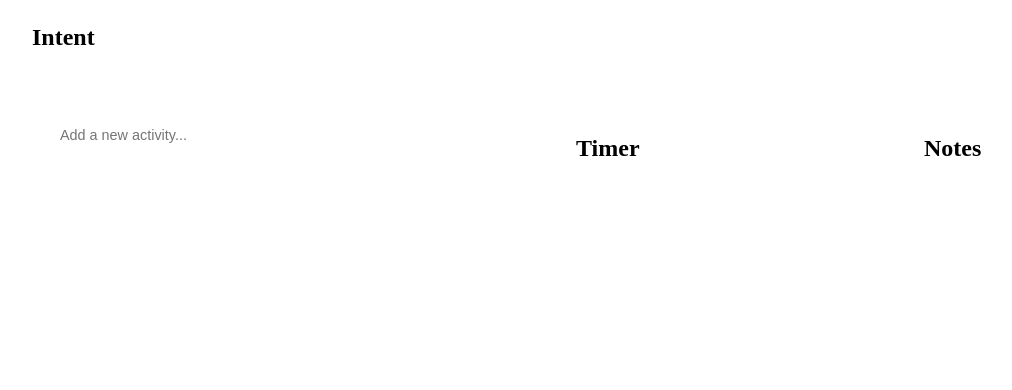
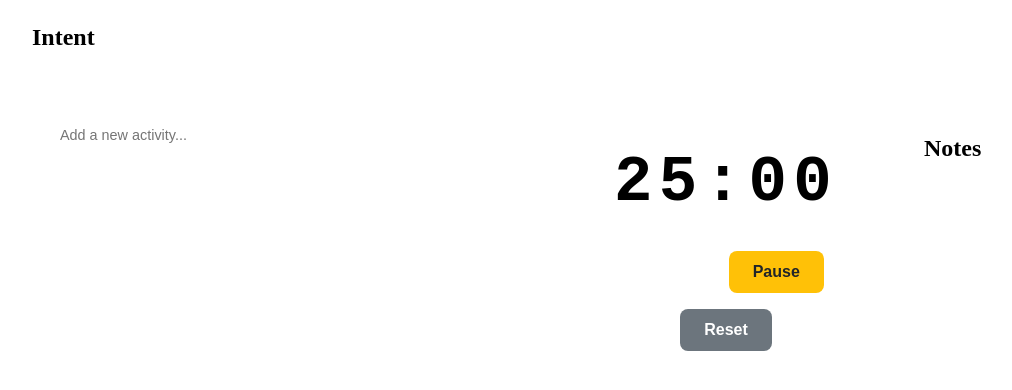
Before and after one commit to SimField2107/intent-app, a React (Vite) app: page / in a window 1280 px wide. Shown: the top 390 px of the page, without its empty margins (8-1020 px from the left). Built offline with nearby package versions, Linux system fonts and the light colour scheme; the HTML template or start-up script is replaced by a standard one.

Commit message:
feat: Build static UI for Pomodoro Timer

```diff
--- /dev/null
+++ b/src/components/Timer.jsx
@@ -0,0 +1,23 @@
+import React from 'react';
+import styles from './Timer.module.css';
+
+const Timer = () => {
+  return (
+    <div className={styles.timer}>
+      <div className={styles.timeDisplay}>25:00</div>
+      <div className={styles.controls}>
+        <button className={`${styles.button} ${styles.startButton}`}>
+          Start
+        </button>
+        <button className={`${styles.button} ${styles.pauseButton}`}>
+          Pause
+        </button>
+        <button className={`${styles.button} ${styles.resetButton}`}>
+          Reset
+        </button>
+      </div>
+    </div>
+  );
+};
+
+export default Timer;
--- /dev/null
+++ b/src/components/Timer.module.css
@@ -0,0 +1,69 @@
+.timer {
+  display: flex;
+  flex-direction: column;
+  align-items: center;
+  gap: 2rem;
+  padding: 2rem;
+}
+
+.timeDisplay {
+  font-size: 4rem;
+  font-weight: 700;
+  color: var(--primary-accent);
+  text-align: center;
+  font-family: 'Courier New', monospace;
+  letter-spacing: 0.1em;
+  margin: 0;
+}
+
+.controls {
+  display: flex;
+  gap: 1rem;
+  justify-content: center;
+  flex-wrap: wrap;
+}
+
+.button {
+  padding: 0.75rem 1.5rem;
+  border: none;
+  border-radius: 8px;
+  font-size: 1rem;
+  font-weight: 600;
+  cursor: pointer;
+  transition: all 0.2s ease;
+  min-width: 80px;
+}
+
+.startButton {
+  background-color: var(--primary-accent);
+  color: white;
+}
+
+.startButton:hover {
+  background-color: #0099e6;
+  transform: translateY(-1px);
+}
+
+.pauseButton {
+  background-color: #ffc107;
+  color: #212529;
+}
+
+.pauseButton:hover {
+  background-color: #e0a800;
+  transform: translateY(-1px);
+}
+
+.resetButton {
+  background-color: #6c757d;
+  color: white;
+}
+
+.resetButton:hover {
+  background-color: #5a6268;
+  transform: translateY(-1px);
+}
+
+.button:active {
+  transform: translateY(0);
+}
--- a/src/pages/DashboardPage.jsx
+++ b/src/pages/DashboardPage.jsx
@@ -1,6 +1,7 @@
 import React from 'react';
 import Header from '../components/Header';
 import Menu from '../components/Menu';
+import Timer from '../components/Timer';
 import styles from './DashboardPage.module.css';
 
 const DashboardPage = () => {
@@ -12,7 +13,7 @@ const DashboardPage = () => {
           <Menu />
         </div>
         <div className={styles.centerColumn}>
-          <h2>Timer</h2>
+          <Timer />
         </div>
         <div className={styles.rightColumn}>
           <h2>Notes</h2>
```
